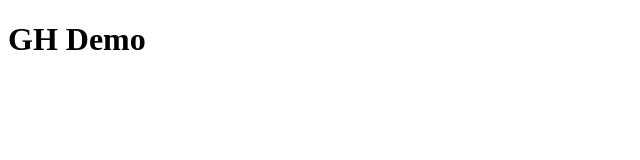
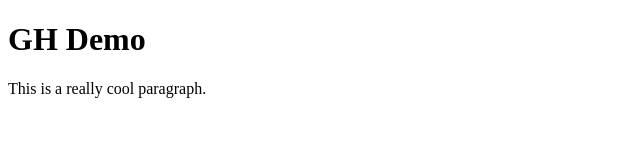
Before and after one commit to ston0202/gh-demo, a plain HTML site: page index.html in a window 1280 px wide. Shown: the whole page, without its empty margins (0-640 px from the left). Drawn offline with Linux system fonts and the light colour scheme.

Commit message:
Add paragraph text

```diff
--- a/index.html
+++ b/index.html
@@ -7,5 +7,6 @@
 </head>
 <body>
     <h1>GH Demo</h1>
+    <p>This is a really cool paragraph.</p>
 </body>
 </html>
```
